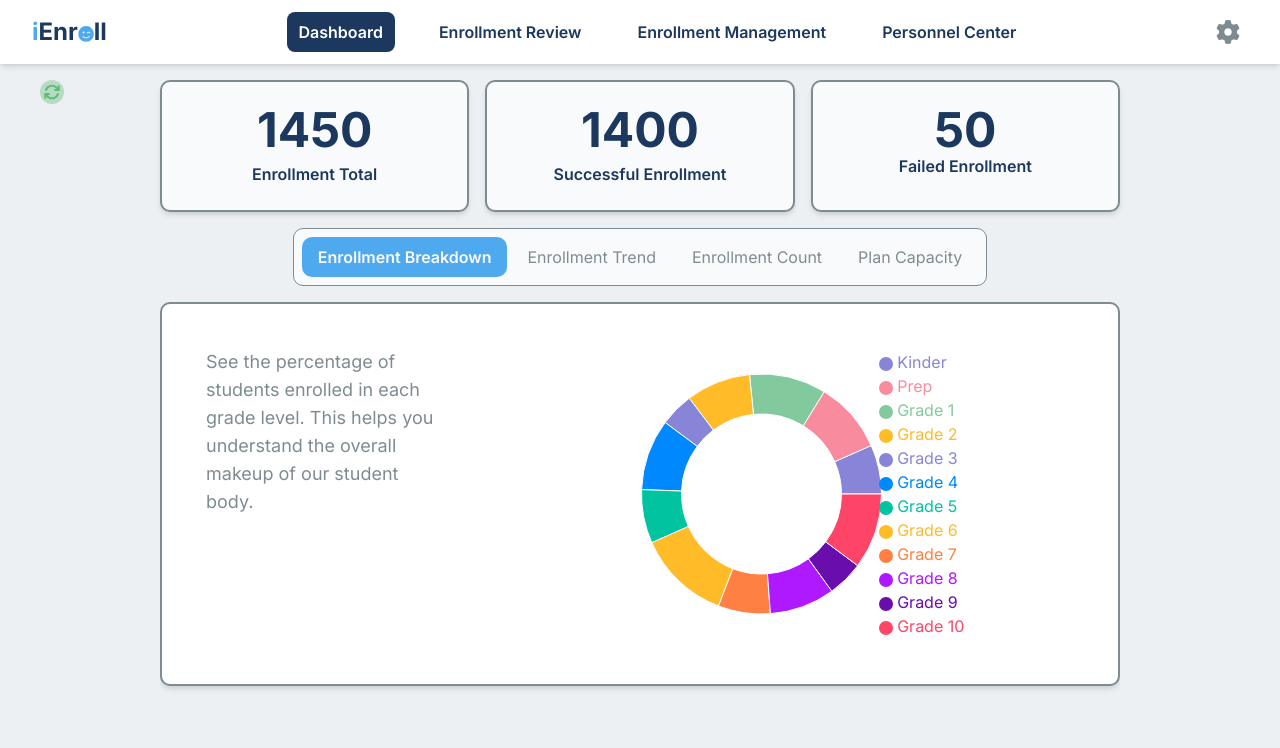
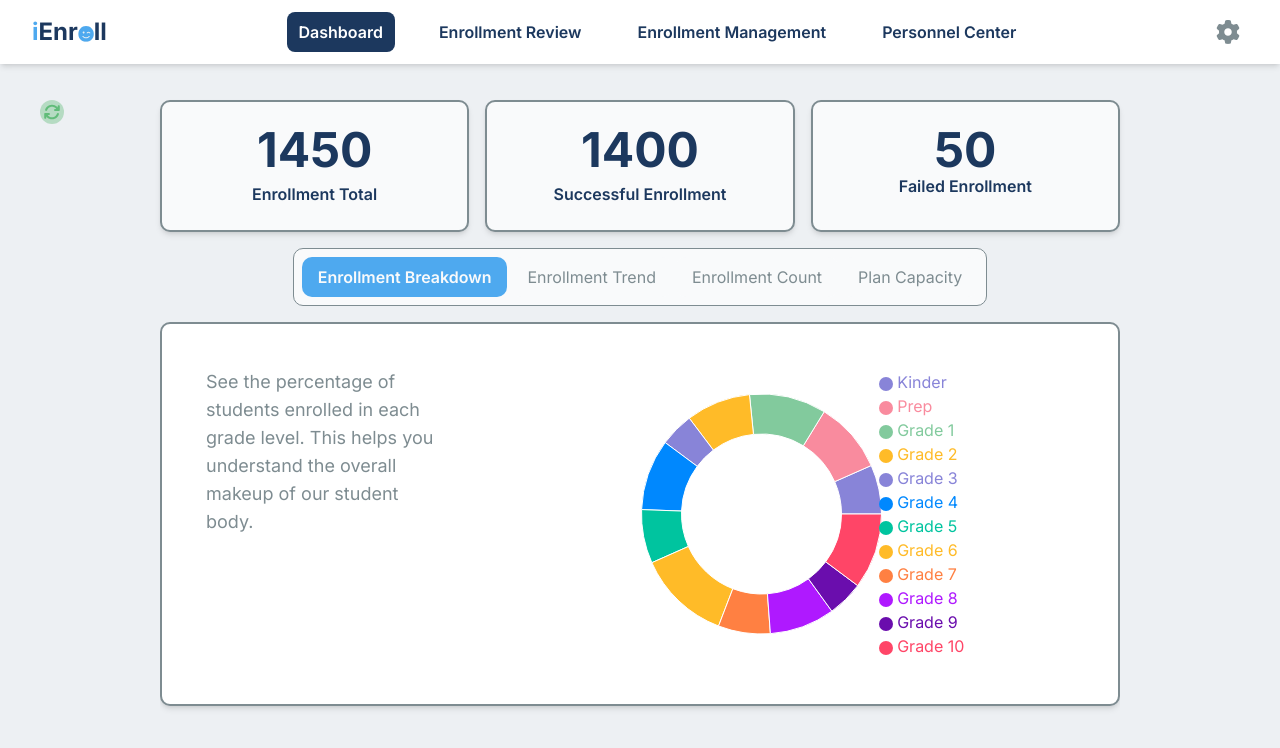
Before and after one commit to marcusAlmo/iEnroll, a React (Vite) app in the folder client/: page /admin/dashboard in a window 1280 px wide. Shown: the top 748 px of the page. Built offline with nearby package versions, Linux system fonts and the light colour scheme.

Commit message:
style: modify margin

```diff
--- a/client/src/app/admin/pages/dashboard/dashboardIndex.tsx
+++ b/client/src/app/admin/pages/dashboard/dashboardIndex.tsx
@@ -53,7 +53,7 @@ const Dashboard: React.FC = () => {
   return (
     <div className="w-full h-screen bg-container-1 flex flex-col overflow-hidden">
       {/* Refresh Button - Now Fixed */}
-      <div className="fixed top-20 left-10 z-50">
+      <div className="fixed top-25 left-10 z-50">
         <button
           onClick={handleRefreshClick}
           className={`transition-transform ${isRefreshing ? 'animate-spin' : ''}`}
@@ -63,7 +63,7 @@ const Dashboard: React.FC = () => {
       </div>
 
       {/* Main Content */}
-      <div className="p-4 mx-36 flex flex-col flex-grow overflow-hidden">
+      <div className="p-4 mx-36 flex flex-col flex-grow overflow-hidden mt-5">
         {/* Enrollment Data Cards */}
         <div className="grid grid-cols-1 md:grid-cols-2 lg:grid-cols-3 gap-4 w-full">
           <div className="border-2 border-text-2 text-center shadow-md bg-background rounded-lg py-6">
```
